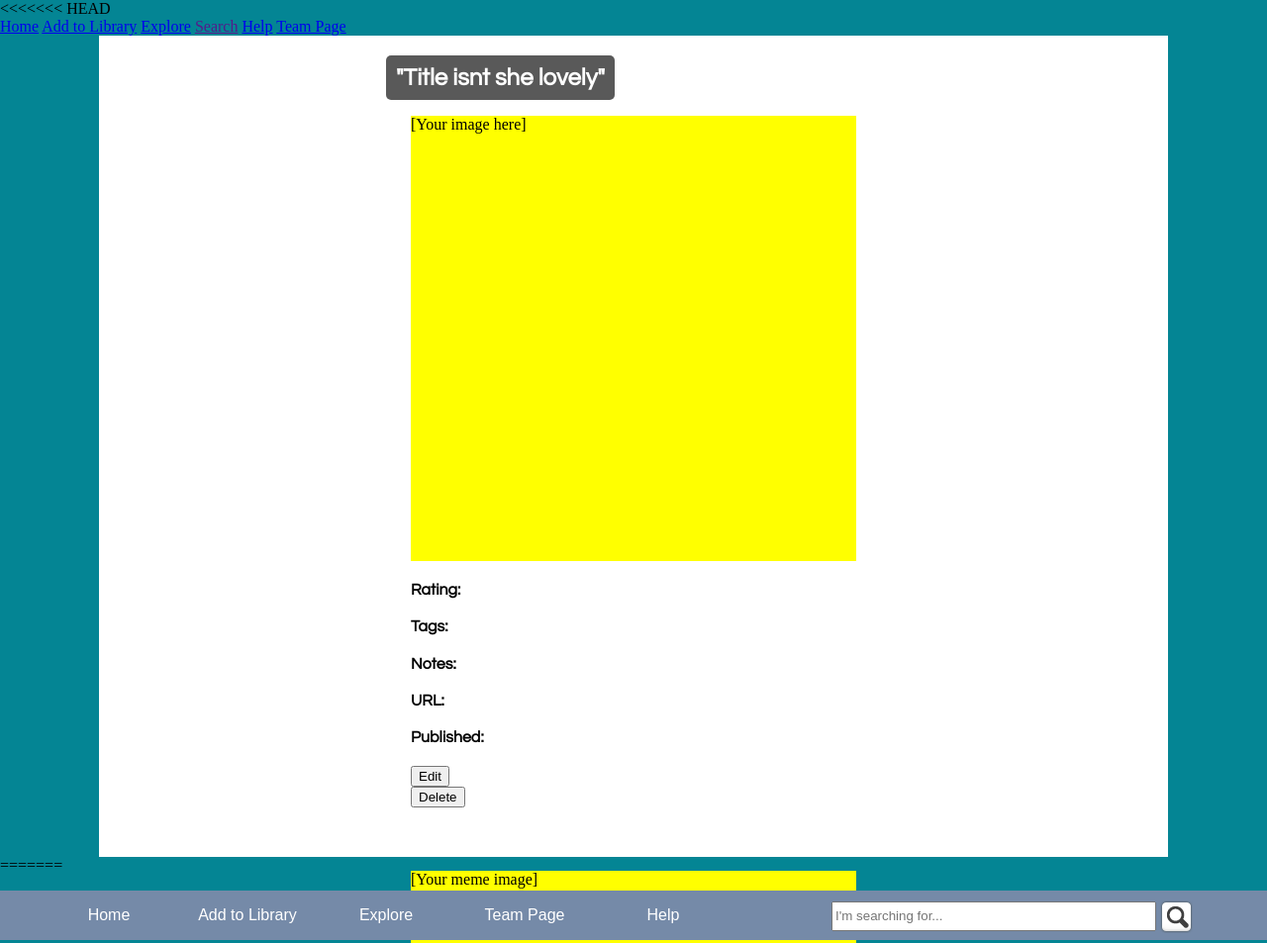
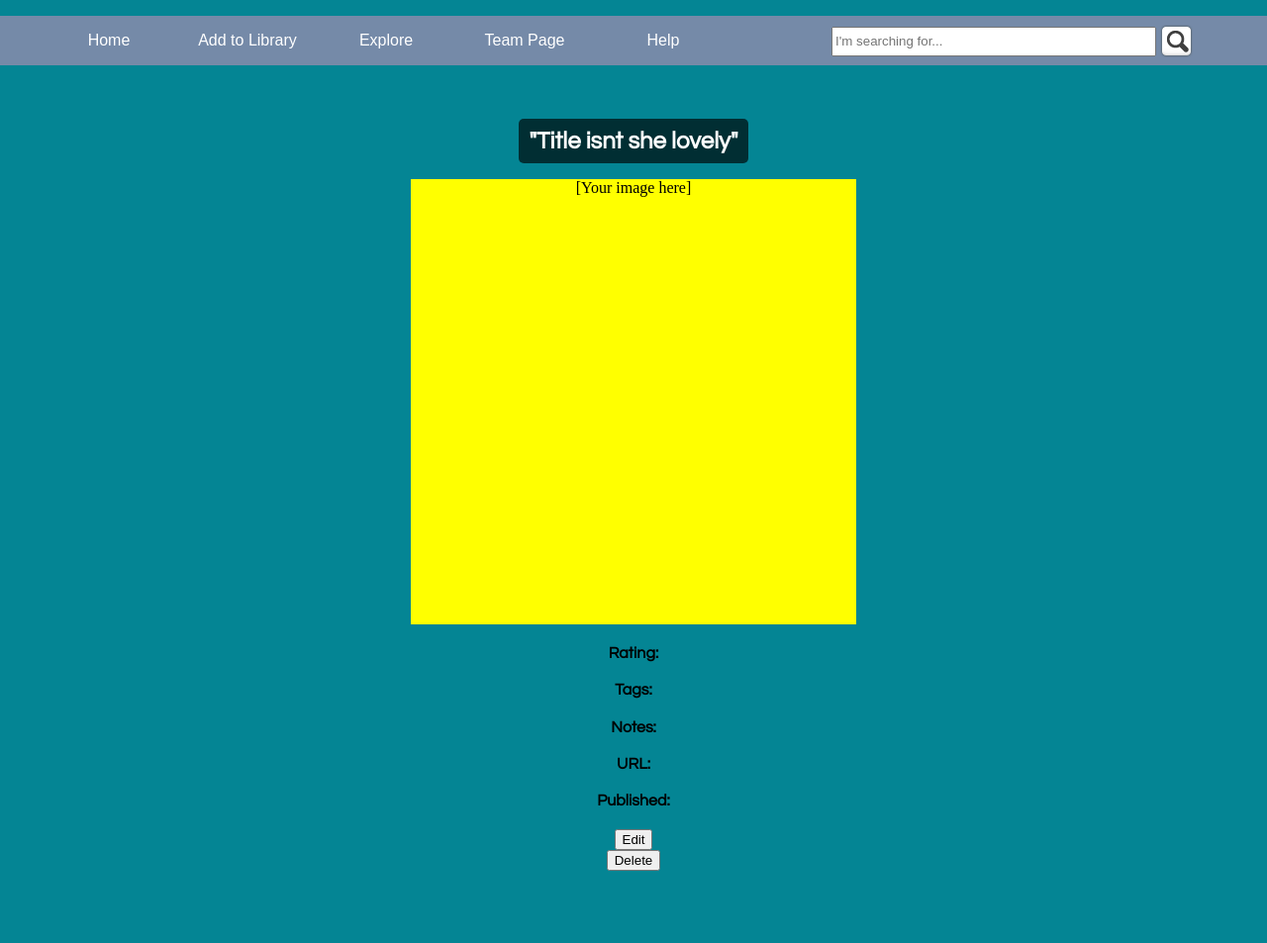
Before and after one commit to k3luu/cse134b, a plain HTML site: page viewMeme.html in a window 1280 px wide. Shown: the top 953 px of the page at 99% size. Drawn offline with Linux system fonts and the light colour scheme.

Commit message:
lahdeedah lol

```diff
--- a/addPage.html
+++ b/addPage.html
@@ -5,15 +5,9 @@
 
 	<title>Add A Meme</title>
 	<meta charset="UTF-8">
+	<link rel="stylesheet" type="text/css" href="navBar.css">
 
 	<style type="text/css">
-
-		#main_area {
-			background-color: white;
-			margin: 0px 100px;
-			padding: 50px;
-
-		}
 		#image {
 			background-color: yellow;
 			margin-left: 140px;
@@ -21,15 +15,27 @@
 			height: 400px;
 			display: inline-block;
 		}
+		#interaction {
+			background-color: white;
+			float: right;
+			margin-right: 200px;
+		}
+		#main_area {
+			width: 1000px;
+			height: 1000px;
+			padding-top: 100px;
+			padding-bottom: 100px;
+			text-align: center;
+			/*
+			background-color: white;
+			margin: 0px 100px;
+			padding: 50px;
+			*/
+		}
 		#meme_info {
 			background-color: white;
 			float: right;
 			margin-right: 100px;
-		}
-		#interaction {
-			background-color: white;
-			float: right;
-			margin-right: 200px;
 		}
 		body {
 			background-color: #048594;
@@ -43,21 +49,25 @@
 
 <body>
 
-    <title>Add A Meme</title>
-    <meta charset="UTF-8">
-    <link rel="stylesheet" type="text/css" href="navBar.css">
-
+	<!-- BELOW IS HEADER -->
 	<header role="banner">
 		<ul>
-            <li><a href="index.html">Home</a></li>
-            <li><a href="addPage.html" class="currentPage">Add to Library</a></li>
-            <li><a href="explore.html">Explore</a></li>
-            <li><a href="memeT.html">Team Page</a></li>
-            <li><a href="helper.html">Help</a></li>
-            <li><form>
-                <input type="text" id="searchBox" value placeholder = "I'm searching for..." />
-                <input type="image" id="searchButton" src="images/search.png" alt="Search"/>
-            </form></li>
+			<li><a href="index.html">Home</a>
+			</li>
+			<li><a href="addPage.html" class="currentPage">Add to Library</a>
+			</li>
+			<li><a href="explore.html">Explore</a>
+			</li>
+			<li><a href="memeT.html">Team Page</a>
+			</li>
+			<li><a href="helper.html">Help</a>
+			</li>
+			<li>
+				<form>
+					<input type="text" id="searchBox" value placeholder="I'm searching for..." />
+					<input type="image" id="searchButton" src="images/search.png" alt="Search" />
+				</form>
+			</li>
 		</ul>
 	</header>
 	<!-- ABOVE IS HEADER -->
@@ -89,6 +99,7 @@
 				</h4>
 		</div>
 
+
 		<div id="interaction">
 			<form action="viewMeme.html" method="get">
 				<button type="submit" formaction="viewMeme.html">Done</button>
--- a/viewMeme.html
+++ b/viewMeme.html
@@ -2,26 +2,12 @@
 <html>
 
 <head>
-<<<<<<< HEAD
-	<title>This Meme</title>
-	<meta charset="UTF-8">
+	<title>View Your Meme</title>
+    <meta charset="UTF-8">
+    <link rel="stylesheet" type="text/css" href="navBar.css">
 
 	<style type="text/css">
 
-		#main_area {
-			background-color: white;
-			margin: 0px 100px;
-			padding-bottom: 50px;
-		}
-		#title {
-			font-family: "Avant Garde", Avantgarde, "Century Gothic", CenturyGothic, "AppleGothic", sans-serif;
-			color: white;
-			background: rgba(0,0,0,0.65);
-			border-radius: 5px;
-			margin-left: 290px;
-			padding: 10px;
-			display: inline-block;
-		}
 		#image {
 			background-color: yellow;
 			margin-left: auto;
@@ -29,6 +15,22 @@
 			margin-top: -20px;
 			width: 450px;
 			height: 450px;
+		}
+		#interaction {
+			width: 450px;
+			margin-left: auto;
+			margin-right: auto;
+		}
+		#main_area {
+			padding-top: 100px;
+			padding-bottom: 100px;
+			text-align: center;
+
+			/*
+			background-color: white;
+			margin: 0px 100px;
+			padding-bottom: 50px;
+			*/
 		}
 		#meme_info {
 			align-content: left;
@@ -38,16 +40,22 @@
 			margin-top: 20px;
 			font-family: Didot, "Didot LT STD", "Hoefler Text", Garamond, "Times New Roman", serif;
 		}
-		#interaction {
-			width: 450px;
-			margin-left: auto;
-			margin-right: auto;
+		#title {
+			background: rgba(0,0,0,0.65);
+			border-radius: 5px;
+			color: white;
+			display: inline-block;
+			font-family: "Avant Garde", Avantgarde, "Century Gothic",
+				CenturyGothic, "AppleGothic", sans-serif;
+			padding: 10px;
+			text-align: center;
 		}
 		body {
 			background-color: #048594;
 		}
 		h4 {
-			font-family: "Avant Garde", Avantgarde, "Century Gothic", CenturyGothic, "AppleGothic", sans-serif;
+			font-family: "Avant Garde", Avantgarde, "Century Gothic",
+				CenturyGothic, "AppleGothic", sans-serif;
 		}
 
 	</style>
@@ -57,21 +65,22 @@
 <body>
 
 	<!-- BELOW IS HEADER -->
-	<header role="banner">
-		<div id="header">
-			<div class="inner">
-				<span><a href="index.html">Home</a></span>
-				<span><a href="addPage.html">Add to Library</a></span>
-				<span><a href="explore.html">Explore</a></span>
-				<span><a href="">Search</a>	</span>
-				<span><a href="helper.html">Help</a></span>
-				<span> <a href="memeT.html">Team Page</a></span>
-			</div>
-		</div>
-	</header>
-	<!-- ABOVE IS HEADER -->
+    <header role="banner">
+        <ul>
+            <li><a href="index.html">Home</a></li>
+            <li><a href="addPage.html">Add to Library</a></li>
+            <li><a href="explore.html">Explore</a></li>
+            <li><a href="memeT.html">Team Page</a></li>
+            <li><a href="helper.html">Help</a></li>
+            <li><form>
+                <input type="text" id="searchBox" value placeholder = "I'm searching for..." />
+                <input type="image" id="searchButton" src="images/search.png" alt="Search"/>
+            </form></li>
+        </ul>
+    </header>
+    <!-- ABOVE IS HEADER -->
 
-	<section id="main_area">
+    <section id="main_area">
 
 		<h1 id="title">"Title isnt she lovely"</h1>
 
@@ -94,50 +103,6 @@
 			<button type="button">Delete</button>
 		</div>
 	</section>
-=======
-    <title>View Your Meme</title>
-    <meta charset="UTF-8">
-    <link rel="stylesheet" type="text/css" href="navBar.css">
-</head>
-
-<body>
-    <header role="banner">
-        <ul>
-            <li><a href="index.html">Home</a></li>
-            <li><a href="addPage.html">Add to Library</a></li>
-            <li><a href="explore.html">Explore</a></li>
-            <li><a href="memeT.html">Team Page</a></li>
-            <li><a href="helper.html">Help</a></li>
-            <li><form>
-                <input type="text" id="searchBox" value placeholder = "I'm searching for..." />
-                <input type="image" id="searchButton" src="images/search.png" alt="Search"/>
-            </form></li>
-        </ul>
-    </header>
-    <!-- ABOVE IS HEADER -->
-
-    <section id="image">
-        <p>[Your meme image]</p>
-    </section>
-
-    <section>
-        <div id="info">
-            <p>Title:</p>
-            <p>*URL:</p>
-            <p>Rating:</p>
-            <p>Tags:</p>
-            <p>Notes:</p>
-            <p>Date Added:</p>
-        </div>
-
-        <div id="interaction">
-            <form action="addPage.html" method="get">
-                <button type="submit" formaction="addPage.html">Edit</button>
-            </form>
-            <button type="button">Delete</button>
-        </div>
-    </section>
->>>>>>> FETCH_HEAD
 
 </body>
 
```
Lines whose indentation alone changed are shown as unchanged.
